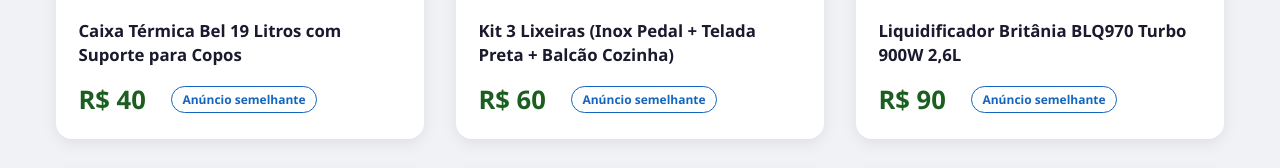
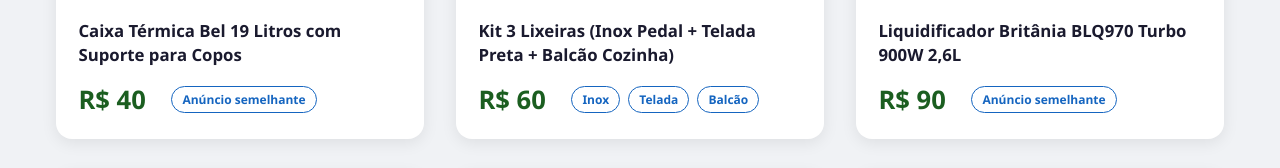
Before and after one commit to brunosrd/desapegoriodosul, a plain HTML site: page index.html in a window 1280 px wide. Shown: the part 3388-3556 px from the top of the page. Drawn offline with Linux system fonts and the light colour scheme.

Commit message:
Atualiza links de anúncio semelhante (caixa térmica, lixeiras, ferro, repetidor, raquete, cadeira)

```diff
--- a/index.html
+++ b/index.html
@@ -560,7 +560,7 @@
                 </div>
                 <div class="product-info">
                     <div class="product-name">Caixa Térmica Bel 19 Litros com Suporte para Copos</div>
-                    <div class="price-row"><div class="product-price">R$ 40</div><div class="product-compare"><a href="https://www.pontofrio.com.br/caixa-termica-19-litros-acai-bel/p/1571700035" target="_blank">Anúncio semelhante</a></div></div>
+                    <div class="price-row"><div class="product-price">R$ 40</div><div class="product-compare"><a href="https://www.mercadolivre.com.br/caixa-termica-cooler-19l-com-porta-copos-verde-musgo-bel/p/MLB45553974" target="_blank">Anúncio semelhante</a></div></div>
                 </div>
             </div>
 
@@ -574,7 +574,7 @@
                 </div>
                 <div class="product-info">
                     <div class="product-name">Kit 3 Lixeiras (Inox Pedal + Telada Preta + Balcão Cozinha)</div>
-                    <div class="price-row"><div class="product-price">R$ 60</div><div class="product-compare"><a href="https://www.amazon.com.br/lixeira-inox-pedal/s?k=lixeira%20inox%20pedal" target="_blank">Anúncio semelhante</a></div></div>
+                    <div class="price-row"><div class="product-price">R$ 60</div><div class="product-compare"><a href="https://www.amazon.com.br/Lixeira-Pedal-Cesto-Interno-Cozinha/dp/B0H5CYQBP5" target="_blank">Inox</a> <a href="https://www.mercadolivre.com.br/10-lixeira-metal-aramado-cesto-lixo-escritorio-quarto-125-l/up/MLBU1463931919" target="_blank">Telada</a> <a href="https://www.mercadolivre.com.br/lixeira-de-cozinha-25l-lixeira-de-pia-cesto-de-lixo-trium-cor-bege/p/MLB37885473" target="_blank">Balcão</a></div></div>
                 </div>
             </div>
 
@@ -630,7 +630,7 @@
                 </div>
                 <div class="product-info">
                     <div class="product-name">Ferro a Vapor Black+Decker Multi Steam X6000</div>
-                    <div class="price-row"><div class="product-price">R$ 55</div><div class="product-compare"><a href="https://www.casasbahia.com.br/Eletroportateis/FerrodePassar/FerroaVapor/ferro-a-vapor-black-decker-multi-steam-x6000-roxo-5531186.html" target="_blank">Anúncio semelhante</a></div></div>
+                    <div class="price-row"><div class="product-price">R$ 55</div><div class="product-compare"><a href="https://www.magazineluiza.com.br/ferro-de-passar-roupa-a-vapor-e-a-seco-black-decker-fx2500-branco-e-roxo/p/021934700/ep/ferr/" target="_blank">Anúncio semelhante</a></div></div>
                 </div>
             </div>
 
@@ -648,7 +648,7 @@
                 </div>
                 <div class="product-info">
                     <div class="product-name">Repetidor Wi-Fi Knup KP-3005 com Porta LAN</div>
-                    <div class="price-row"><div class="product-price">R$ 35</div><div class="product-compare"><a href="https://www.amazon.com.br/repetidor-wifi/s?k=repetidor%20wifi" target="_blank">Anúncio semelhante</a></div></div>
+                    <div class="price-row"><div class="product-price">R$ 35</div><div class="product-compare"><a href="https://www.amazon.com.br/Repetidor-Sinal-Wireless-300Mbps-2-4GHz/dp/B0H359SLNL" target="_blank">Anúncio semelhante</a></div></div>
                 </div>
             </div>
 
@@ -705,7 +705,7 @@
                 </div>
                 <div class="product-info">
                     <div class="product-name">Raquete de Padel Adidas Drive 3.0 + Mochila Head</div>
-                    <div class="price-row"><div class="product-price">R$ 150</div><div class="product-compare"><a href="https://www.amazon.com/Adidas-Drive-Grey-Padel-Racket/dp/B0DMCJZQBR" target="_blank">Anúncio semelhante</a></div></div>
+                    <div class="price-row"><div class="product-price">R$ 150</div><div class="product-compare"><a href="https://www.prospin.com.br/raquete-de-padel-adidas-drive-grey-3-4-cinza" target="_blank">Anúncio semelhante</a></div></div>
                 </div>
             </div>
 
@@ -737,7 +737,7 @@
                 </div>
                 <div class="product-info">
                     <div class="product-name">Cadeira de Escritório Giratória Tela Mesh Preta com Braços</div>
-                    <div class="price-row"><div class="product-price">R$ 80</div><div class="product-compare"><a href="https://www.amazon.com.br/cadeira-mesh/s?k=cadeira%20mesh" target="_blank">Anúncio semelhante</a></div></div>
+                    <div class="price-row"><div class="product-price">R$ 80</div><div class="product-compare"><a href="https://www.amazon.com.br/gp/aw/d/B0BCXBC2W4/" target="_blank">Anúncio semelhante</a></div></div>
                 </div>
             </div>
 
```
